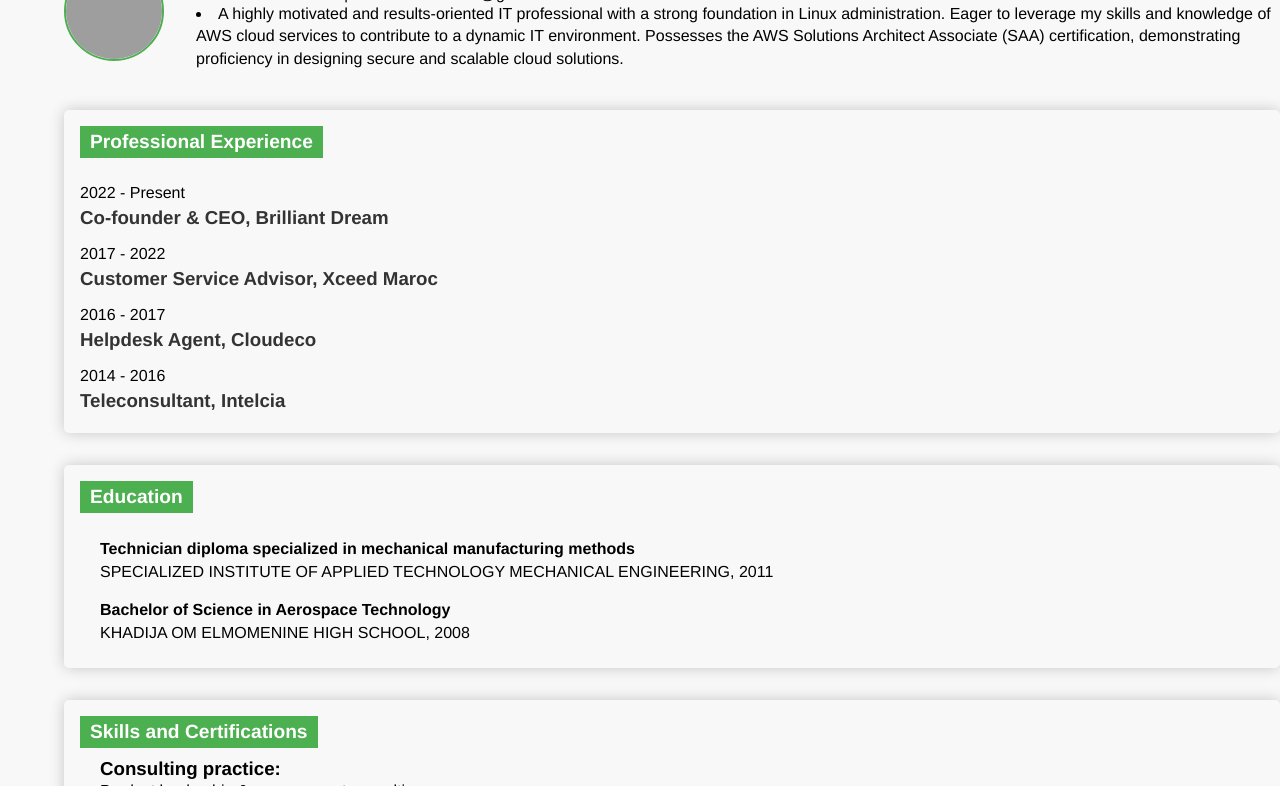
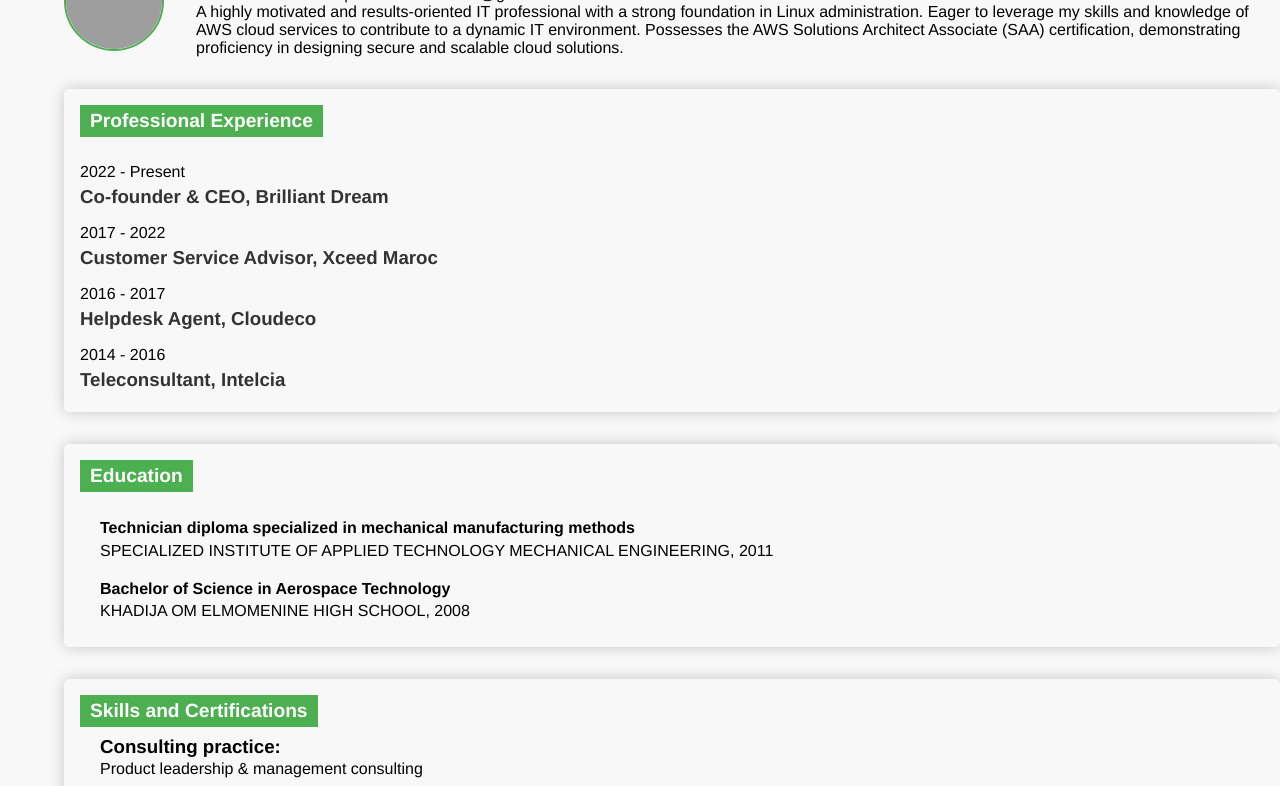
Before and after one commit to mohammeddadali/resume, a plain HTML site: page index.html in a window 1280 px wide. Shown: the part 84-870 px from the top of the page. Drawn offline with Linux system fonts and the light colour scheme; grey boxes are pictures that could not be loaded.

Commit message:
Update index.html

```diff
--- a/index.html
+++ b/index.html
@@ -17,7 +17,7 @@
 		<div class="contact-info">
 			<h1>Mohammed Dadali</h1>
 			<p>AWS cloud architect | dadalimohammed@gmail.com</p>
-			<li>A highly motivated and results-oriented IT professional with a strong foundation in Linux administration. Eager to leverage my skills and knowledge of AWS cloud services to contribute to a dynamic IT environment. Possesses the AWS Solutions Architect Associate (SAA) certification, demonstrating proficiency in designing secure and scalable cloud solutions.</li>
+			<p>A highly motivated and results-oriented IT professional with a strong foundation in Linux administration. Eager to leverage my skills and knowledge of AWS cloud services to contribute to a dynamic IT environment. Possesses the AWS Solutions Architect Associate (SAA) certification, demonstrating proficiency in designing secure and scalable cloud solutions.</p>
 		</div>
 	</div>
 
```
